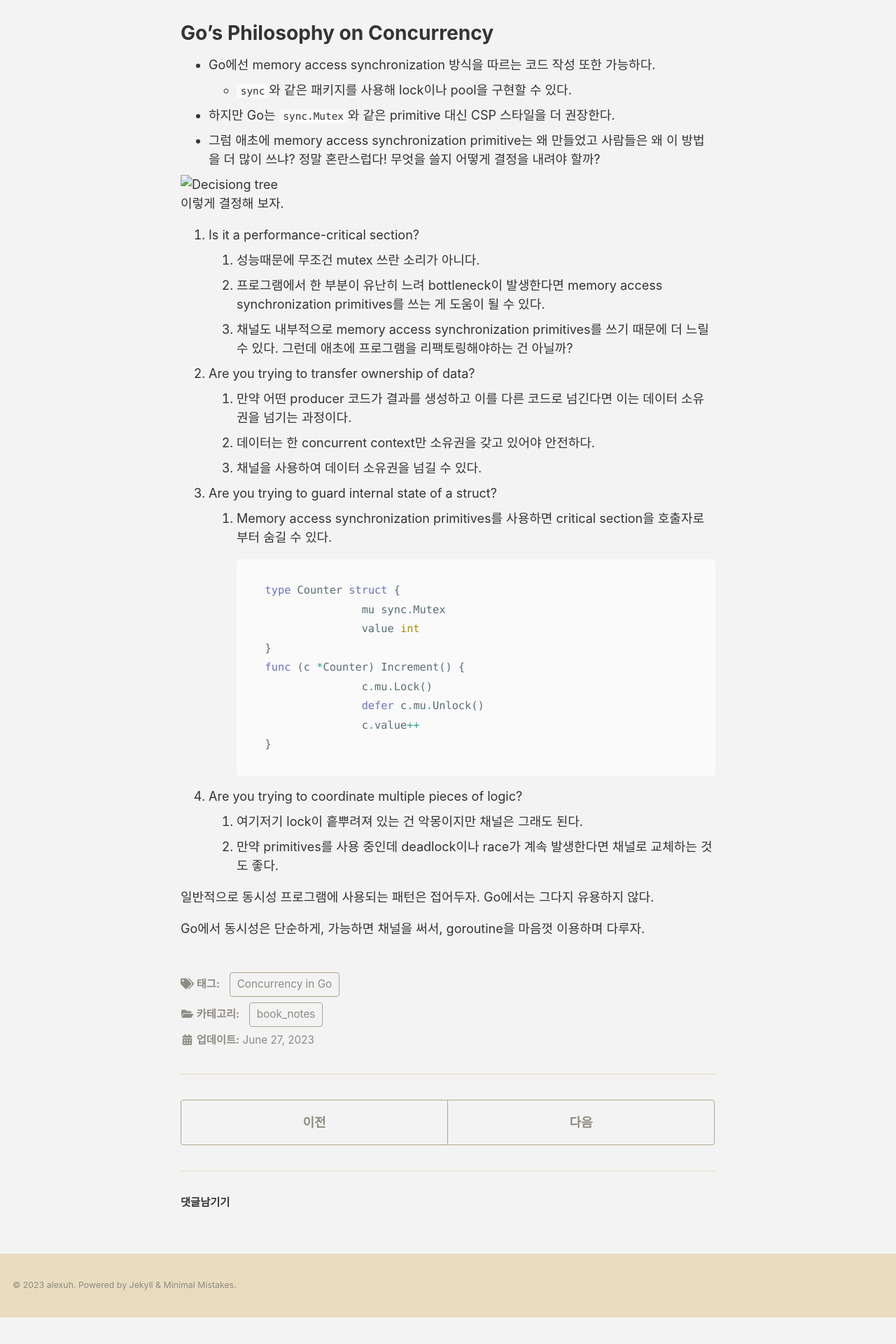
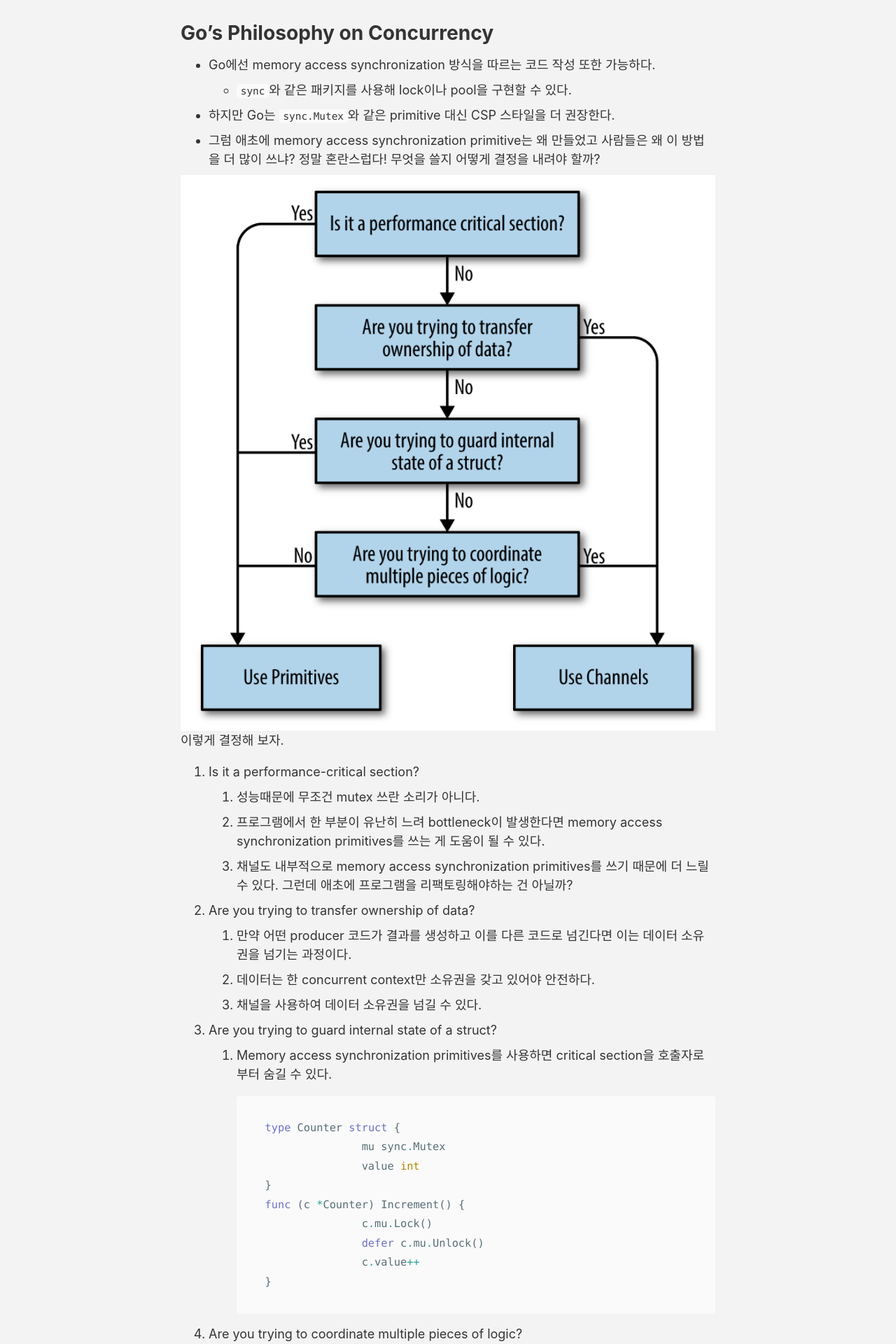
Before and after one commit to alexuhn/alexuhn.github.io-old, a Jekyll site: the page built from _posts/book_notes/Concurrency_in_Go/2023-06-27-CHAPTER-2-Modeling-Your-Code:-Communicating Sequential-Processes.md, in a window 1280 px wide. Shown: the part 1732-3652 px from the top of the page at 70% size. Built offline with Jekyll 4.4.1, drawn with Linux system fonts in a browser that asks for light colours; cached includes are drawn as plain includes; some web fonts are replaced; comment, search, counter and statistics services are not loaded; before the commit the page ends 3614 px from its top, so only the background shows below that.

Commit message:
Update 2023-06-27-CHAPTER-2-Modeling-Your-Code:-Communicating Sequential-Processes.md

```diff
--- a/_posts/book_notes/Concurrency_in_Go/2023-06-27-CHAPTER-2-Modeling-Your-Code:-Communicating Sequential-Processes.md
+++ b/_posts/book_notes/Concurrency_in_Go/2023-06-27-CHAPTER-2-Modeling-Your-Code:-Communicating Sequential-Processes.md
@@ -52,7 +52,7 @@ tags:
 - 하지만 Go는 `sync.Mutex`와 같은 primitive 대신 CSP 스타일을 더 권장한다.
 - 그럼 애초에 memory access synchronization primitive는 왜 만들었고 사람들은 왜 이 방법을 더 많이 쓰냐? 정말 혼란스럽다! 무엇을 쓸지 어떻게 결정을 내려야 할까?
 
-![Decisiong tree]({{ site.url }}{{ site.baseurl }}/assets/images/posts/Concurrency_in_Go/1.png){: .align-center}
+![Decisiong tree]({{ site.url }}{{ site.baseurl }}/assets/images/posts/book_notes/Concurrency_in_Go/1.png){: .align-center}
 이렇게 결정해 보자.
 
 1. Is it a performance-critical section?
```
